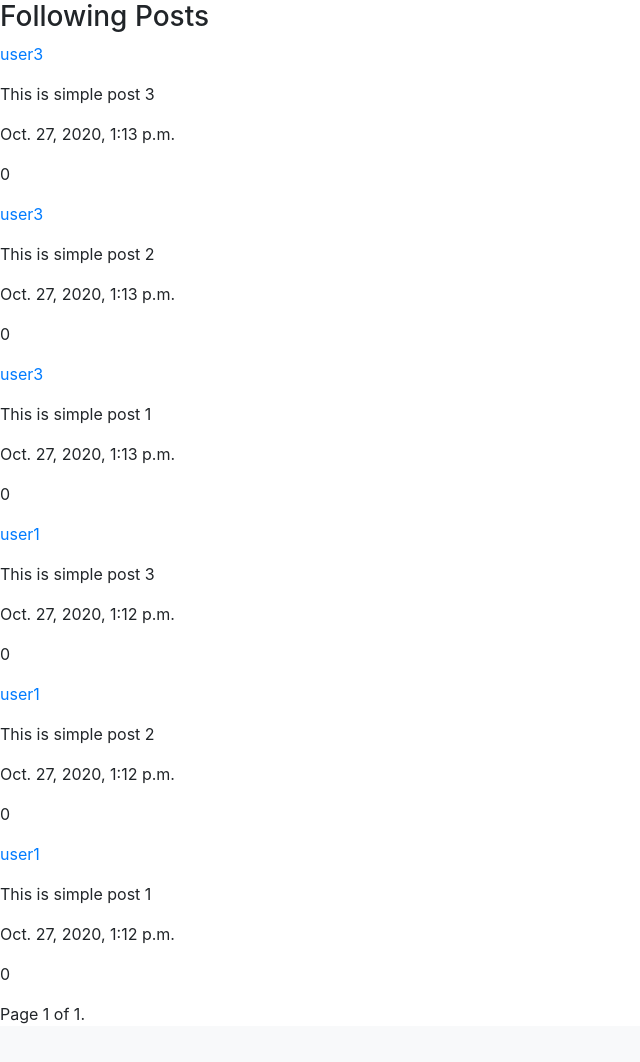
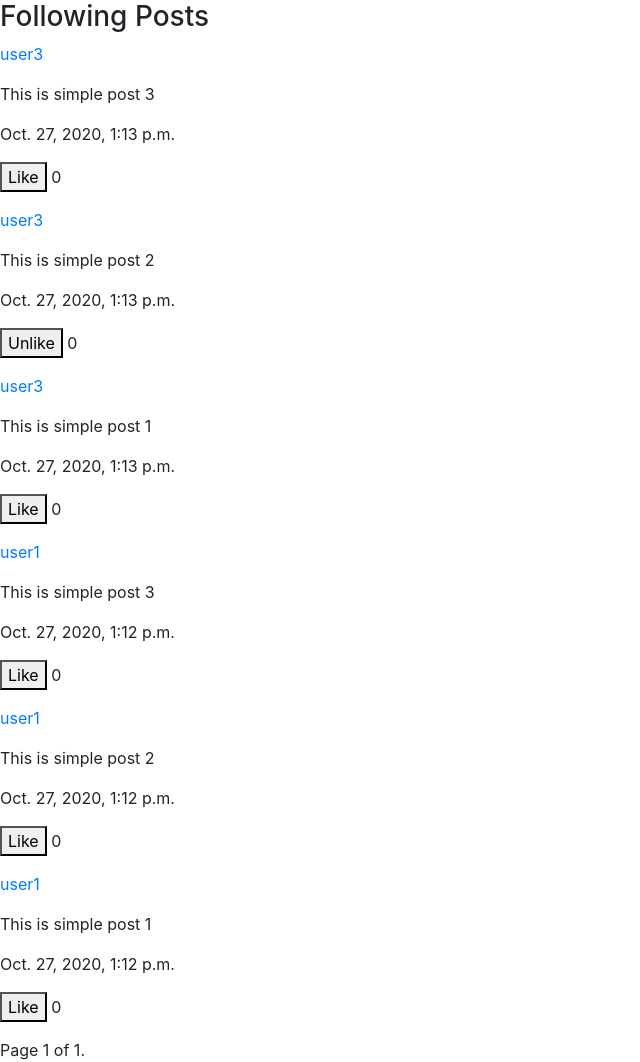
Before and after one commit to Gribek/CS50s-Web-Programming-with-Python-and-JavaScript, a Django app: page /posts/following in a window 1280 px wide. Shown: the part 56-1118 px from the top of the page, without its empty margins (0-640 px from the left). Before the commit the page ends 1080 px from the top, so only its background shows below. Run offline with Django 3.2, Linux system fonts and the light colour scheme; a user stored in the database is signed in; data comes from the database, SQL or seed files in the repository; both versions use the stored data as it was after the commit; some libraries are stand-ins or nearby versions.

Commit message:
Add like button to following page

```diff
--- a/project4/network/templates/network/following.html
+++ b/project4/network/templates/network/following.html
@@ -4,10 +4,19 @@
     <h3>Following Posts</h3>
     <div>
         {% for post in page_object %}
-            <p><a href="{% url 'profile' post.user.id %}">{{ post.user }}</a></p>
+            <p><a href="{% url 'profile' post.user.id %}">{{ post.user }}</a>
+            </p>
             <p>{{ post.text }}</p>
             <p>{{ post.date }}</p>
-            <p>{{ post.likes }}</p>
+            <p>
+                <span>
+                    {% if user.id not in post.get_users_liking %}
+                        <button>Like</button>
+                    {% else %}
+                        <button>Unlike</button>
+                    {% endif %}
+                </span> {{ post.likes }}
+            </p>
         {% endfor %}
     </div>
     <div>
@@ -20,7 +29,8 @@
         </span>
         {% if page_object.has_next %}
             <a href="?page={{ page_object.next_page_number }}">next</a>
-            <a href="?page={{ page_object.paginator.num_pages }}">last &raquo;</a>
+            <a href="?page={{ page_object.paginator.num_pages }}">last
+                &raquo;</a>
         {% endif %}
     </div>
 {% endblock %}
```
Also changed, not shown: project4/db.sqlite3.
